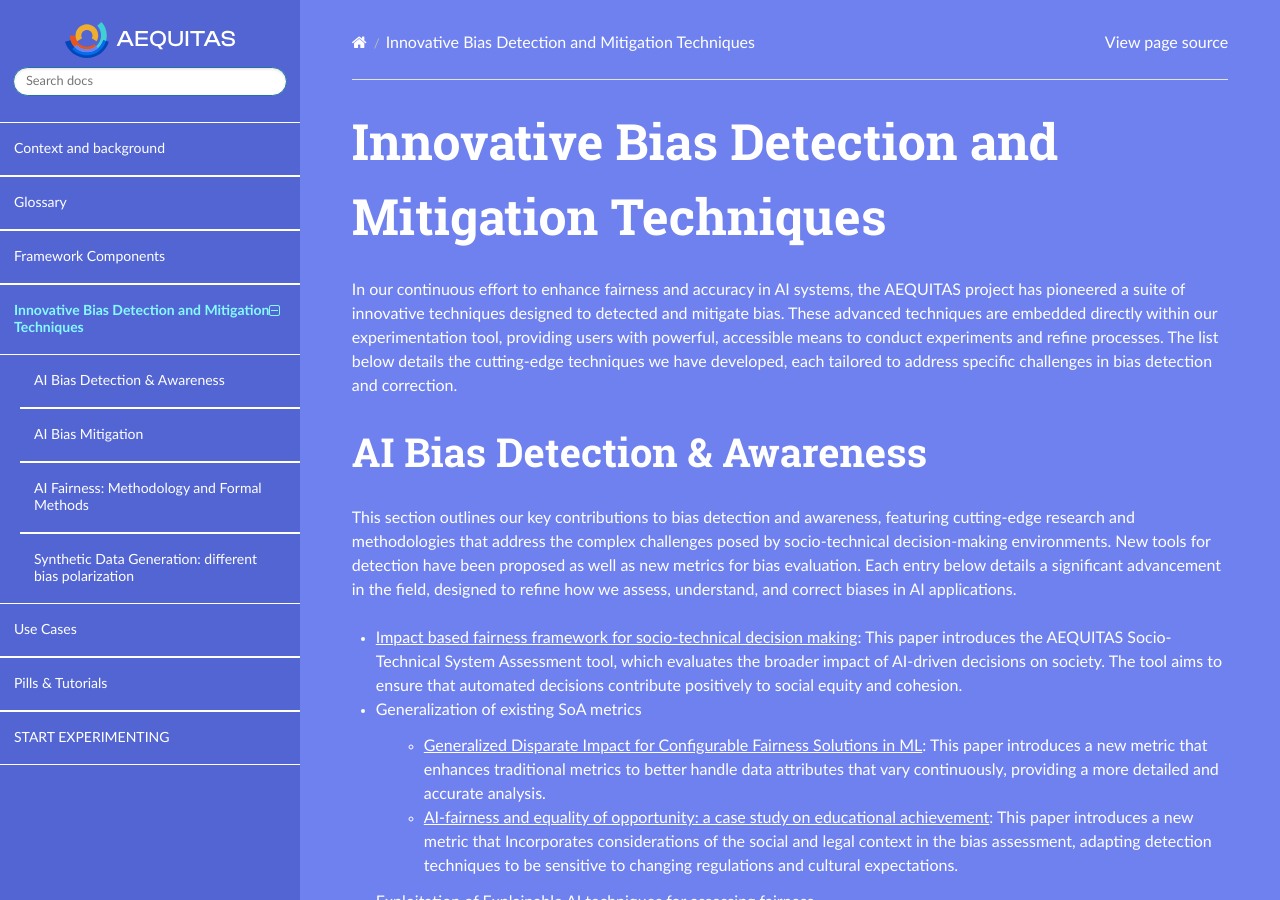
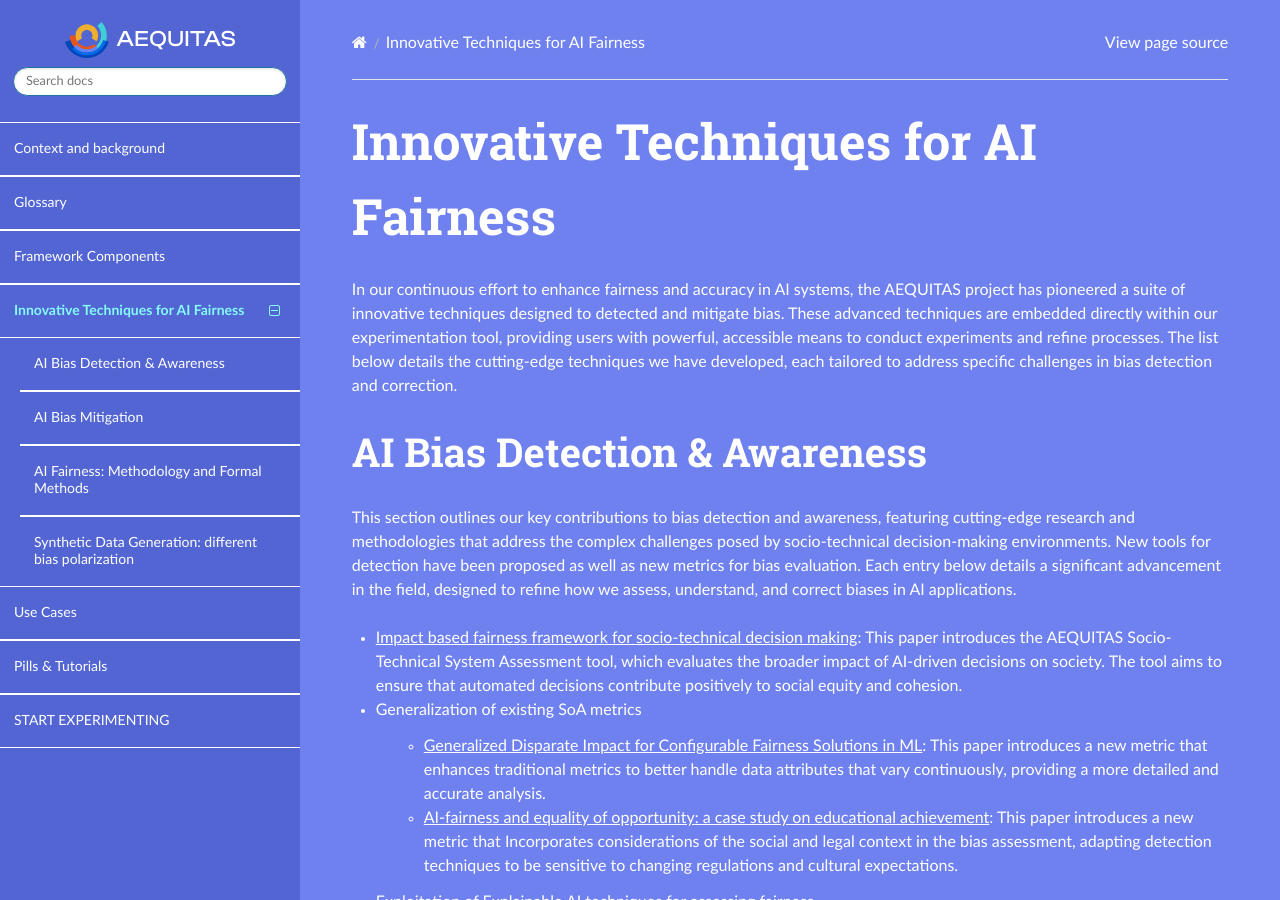
Before and after one commit to aequitas-aod/aequitas-home, a Sphinx documentation site: the page built from docs/source/innovation.rst, in a window 1280 px wide and 900 px high. Built offline with Sphinx 7.4.7 and the Read the Docs theme 3.1.0, drawn with Linux system fonts in a browser that asks for light colours; pages that are not in the unit, such as notebooks, are missing from menus.

Commit message:
rc: innovation

```diff
--- a/docs/source/innovation.rst
+++ b/docs/source/innovation.rst
@@ -1,4 +1,4 @@
-Innovative Bias Detection and Mitigation Techniques
+Innovative Techniques for AI Fairness
 =================================================
 
 In our continuous effort to enhance fairness and accuracy in AI systems, the AEQUITAS project has pioneered a suite of innovative techniques designed to detected and mitigate bias. These advanced techniques are embedded directly within our experimentation tool, providing users with powerful, accessible means to conduct experiments and refine processes. The list below details the cutting-edge techniques we have developed, each tailored to address specific challenges in bias detection and correction.
```
